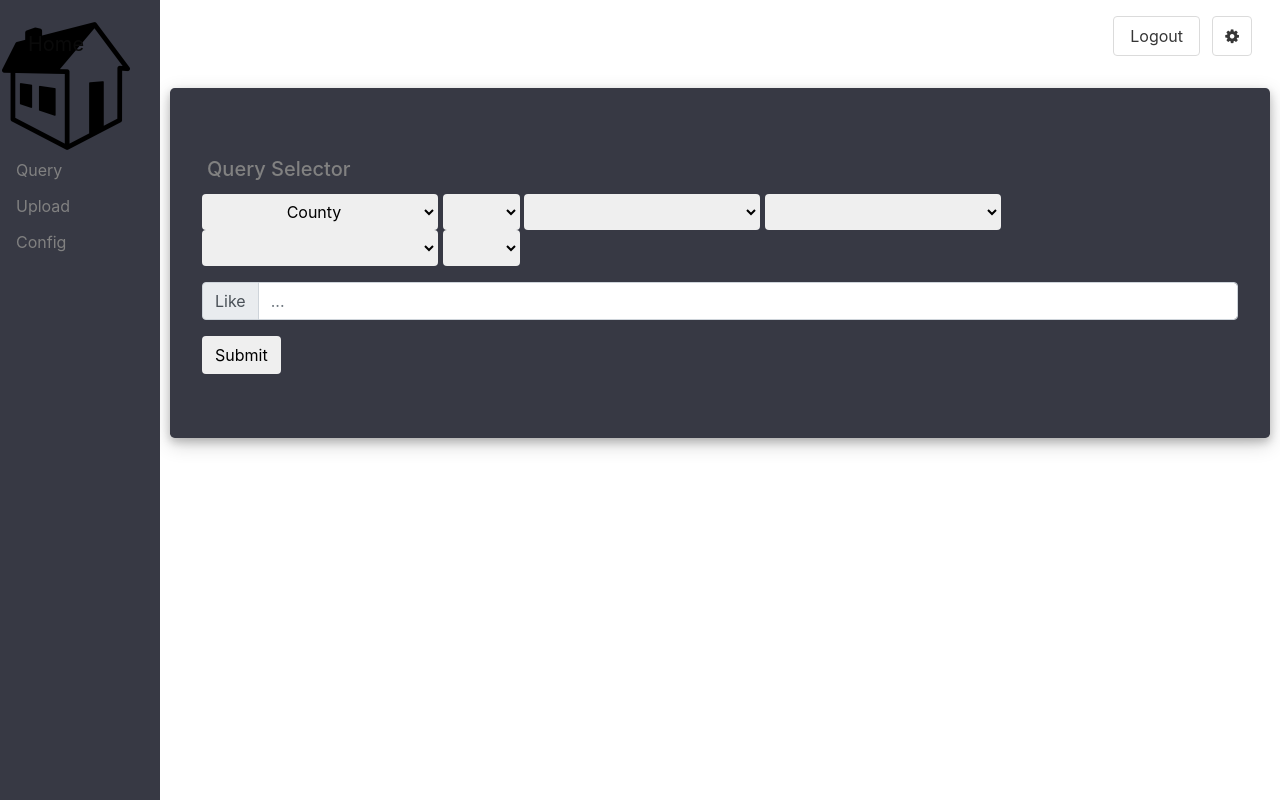
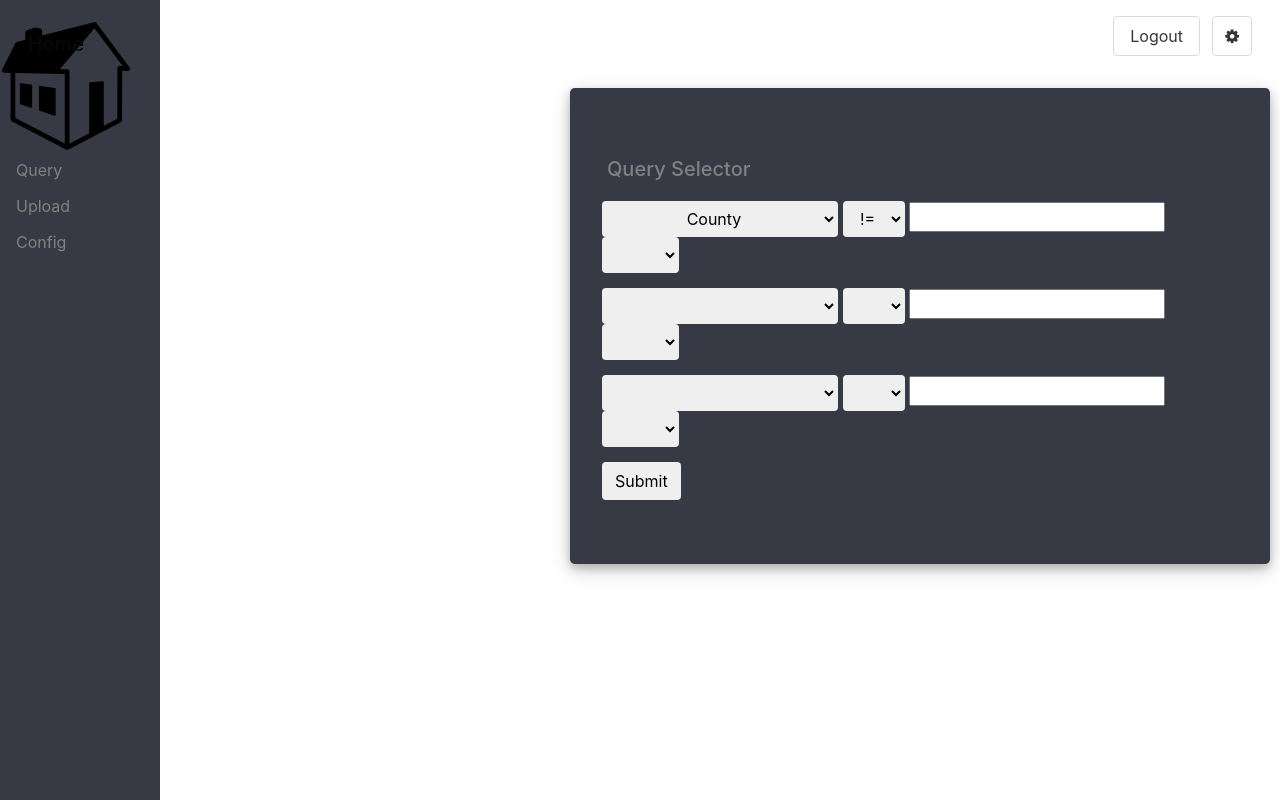
Before and after one commit to jeff-vincent/flask-csv-app, a Flask app: page / in a window 1280 px wide. Run offline with Flask 2, Linux system fonts and the light colour scheme; a user stored in the database is signed in; data comes from the database, SQL or seed files in the repository; some libraries are stand-ins or nearby versions.

Commit message:
Query Engine worksgit add .!

```diff
--- a/app.py
+++ b/app.py
@@ -175,11 +175,12 @@ def upload():
 def query():
 
     #------------------- Parse Request -----------------------#
+    query_string = request.form['query_string']
 
-
+    sql_query = 'SELECT * FROM property WHERE' + query_string
 
     Session = helpers.get_session()
-    estates = Session.query(tabledef.Property).all()
+    estates = Session.execute(sql_query)
 
     # Populate the table
     table = tabledef.ItemTable(estates, table_id='table')
--- a/static/js/scripts.js
+++ b/static/js/scripts.js
@@ -53,26 +53,15 @@ var submitQuery = function() {
   var table = document.getElementById('table')
   table.innerHTML = ''
   var queryList = []
+  for (var i = 1; i < 12; i++){
+    var id = 'q' + i
+    var value = document.getElementById(id).value
+    if (value != '') {
+      queryList.push(value);
+    };
+  };
 
-  var q1 = document.getElementById('q1').value
-  if (q1){
-    console.log(q1)
-  }
-  // var q2 = document.getElementById('q2').value
-  // queryList.push(q2)
-  // var q3 = document.getElementById('q3').value
-  // queryList.push(q3)
-  // var q4 = document.getElementById('q4').value
-  // queryList.push(q4)
-  // var q5 = document.getElementById('q5').value
-  // queryList.push(q5)
-  // var q6 = document.getElementById('q6').value
-  // queryList.push(q6)
-  var q7 = document.getElementById('q7').value
-  if (q7){
-    console.log(q1)
-  }
-  queryString = queryList.join()
+  queryString = ' ' + queryList.join(' ') + ';'
   console.log(queryString)
   var formData = new FormData();
   formData.append('query_string', queryString)
--- a/templates/selector.html
+++ b/templates/selector.html
@@ -1,7 +1,7 @@
-<div class='jumbotron' style="background-color: #373944;   box-shadow: 0 4px 8px 0 rgba(0, 0, 0, 0.2), 0 6px 20px 0 rgba(0, 0, 0, 0.19);
+<div class='jumbotron' style="margin-left: 400px; width: 700px; background-color: #373944;   box-shadow: 0 4px 8px 0 rgba(0, 0, 0, 0.2), 0 6px 20px 0 rgba(0, 0, 0, 0.19);
 ">
     <h5 style="padding:5px; color: #818181">Query Selector</h5>
-
+<div style="margin-top: 15px;">
     <select id="q1" class="btn dropdown-toggle">
             <option value="county">County</option>
             <option value="municipality_name">Municipality Name</option>
@@ -16,15 +16,21 @@
             <option value="city">City</option>
     </select>
     <select id="q2"class="btn dropdown-toggle">
+        <option value="!=">!=</option>
+        <option value="=">=</option>
+        <option value=">">></option>
+        <option value="<"><</option>
+    </select>
+    <input id="q3"type="text">
+
+<select id="q4"class="btn dropdown-toggle">
         <option value=""></option>
-            <option value="and">And</option>
-            <option value="or">Or</option>
-            <option value="not">Not</option>
-            <option value="like">Like</option>
-            <option value="greater">></option>
-            <option value="less"><</option>
+        <option value="AND">And</option>
+        <option value="OR">Or</option>
     </select>
-    <select id="q3"class="btn dropdown-toggle">
+    </div>
+    <div style="margin-top: 15px;">
+        <select id="q5" class="btn dropdown-toggle">
                 <option value=""></option>
                 <option value="county">County</option>
                 <option value="municipality_name">Municipality Name</option>
@@ -37,17 +43,27 @@
                 <option value="owners_zip">Owner's Zip</option>
                 <option value="owners_mailing_address">Owner's Mailing Address</option>
                 <option value="city">City</option>
-        <option value="city">City</option>
-        <option value="and">And</option>
-        <option value="or">Or</option>
-        <option value="not">Not</option>
-        <option value="like">Like</option>
-        <option value="greater">></option>
-        <option value="less"><</option>
         </select>
-    <select id="q4"class="btn dropdown-toggle">
+        <select id="q6"class="btn dropdown-toggle">
                 <option value=""></option>
-        <option value="county">County</option>
+                <option value="!=">!=</option>
+                <option value="=">=</option>
+                <option value=">">></option>
+                <option value="<"><</option>
+        </select>
+        <input id="q7" type="text">
+
+            <select id="q8"class="btn dropdown-toggle">
+                    <option value=""></option>
+                    <option value="AND">And</option>
+                    <option value="OR">Or</option>
+                </select>
+                </div>
+                <div style="margin-top: 15px;">
+        <select id="q9" class="btn dropdown-toggle">
+                        <option value=""></option>
+
+                <option value="property.county">County</option>
                 <option value="municipality_name">Municipality Name</option>
                 <option value="block">Block</option>
                 <option value="lot">Lot</option>
@@ -58,49 +74,23 @@
                 <option value="owners_zip">Owner's Zip</option>
                 <option value="owners_mailing_address">Owner's Mailing Address</option>
                 <option value="city">City</option>
-        <option value="and">And</option>
-        <option value="or">Or</option>
-        <option value="not">Not</option>
-        <option value="like">Like</option>
-        <option value="greater">></option>
-        <option value="less"><</option>
         </select>
-    <select id="q5"class="btn dropdown-toggle">
-        <option value="none"></option>
-        <option value="name">County</option>
-        <option value="owner">Municipality Name</option>
-        <option value="address">Block</option>
-        <option value="city">Lot</option>
-        <option value="city">Qualifier</option>
-        <option value="city">Owner's Name</option>
-        <option value="city">Owner's City</option>
-        <option value="city">Owner's State</option>
-        <option value="city">Owner's Zip</option>
-        <option value="city">Owner's Mailing Address</option>
-        <option value="city">City</option>
-        <option value="and">And</option>
-        <option value="or">Or</option>
-        <option value="not">Not</option>
-        <option value="like">Like</option>
-        <option value="greater">></option>
-        <option value="less"><</option>
+        <select id="q10"class="btn dropdown-toggle">
+                <option value=""></option>
+                <option value="!=">!=</option>
+                <option value="=">=</option>
+                <option value=">">></option>
+                <option value="<"><</option>
         </select>
-<select id="q6"class="btn dropdown-toggle">
-        <option value="none"></option>
-        <option value="and">And</option>
-        <option value="or">Or</option>
-        <option value="not">Not</option>
-        <option value="like">Like</option>
-        <option value="greater">></option>
-        <option value="less"><</option>
+        <input id="q11" type="text">
+
+        <select id="q12"class="btn dropdown-toggle">
+                <option value=""></option>
+                <option value="AND">And</option>
+                <option value="OR">Or</option>
         </select>
-    <div class="input-group mb-3 mt-3">
-                <div class="input-group-prepend">
-                        <span class="input-group-text" id="basic-addon1">Like</span>
         </div>
-        <input id="q7" type="text" class="form-control" placeholder="..." aria-label="column-name" aria-describedby="basic-addon1">
-      </div>
-        <button class="btn" id="submitQuery" onclick="submitQuery()">
+        <button style="margin-top: 15px;" class="btn" id="submitQuery" onclick="submitQuery()">
                 Submit
         </button>
 </div>
```
Lines whose indentation alone changed are shown as unchanged.
